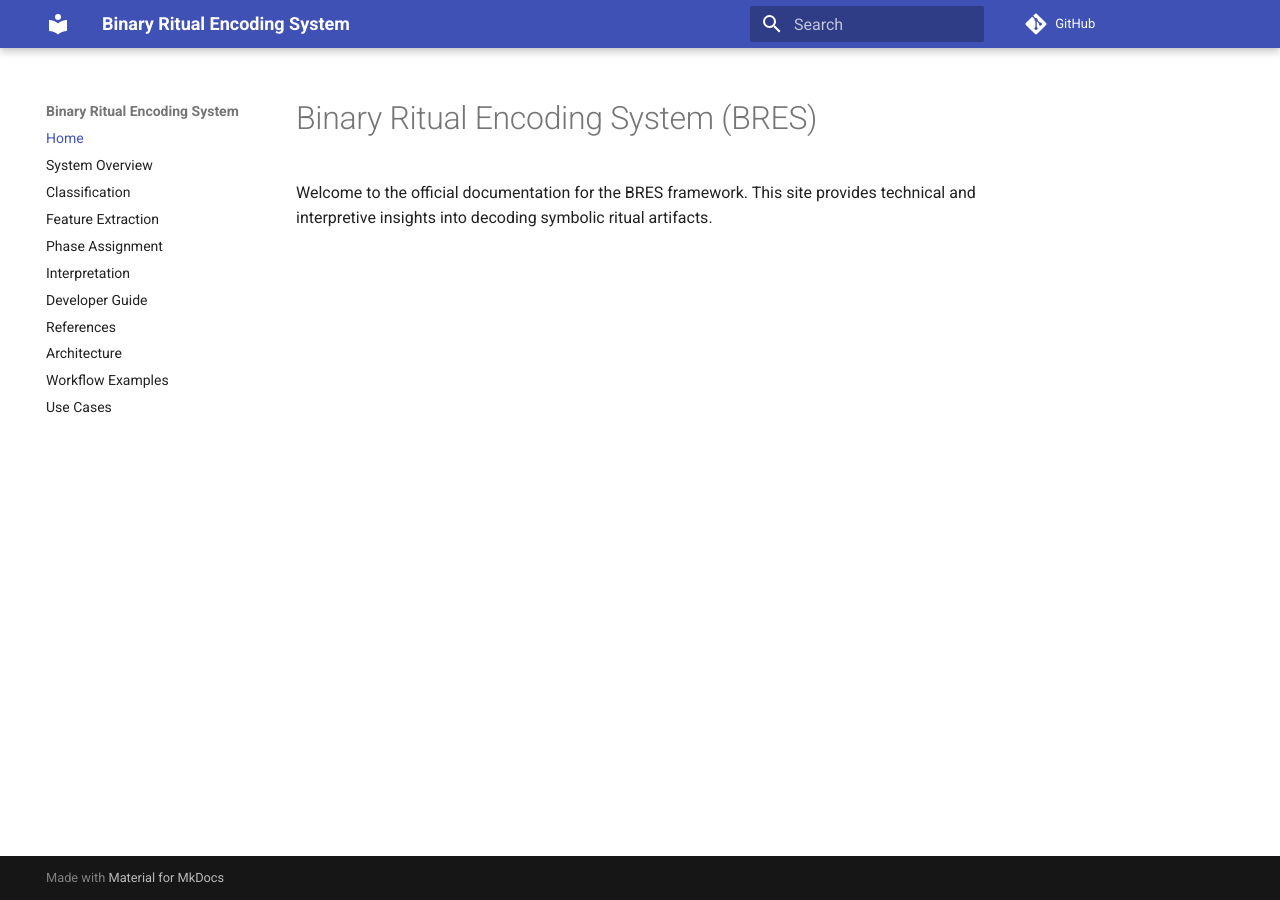
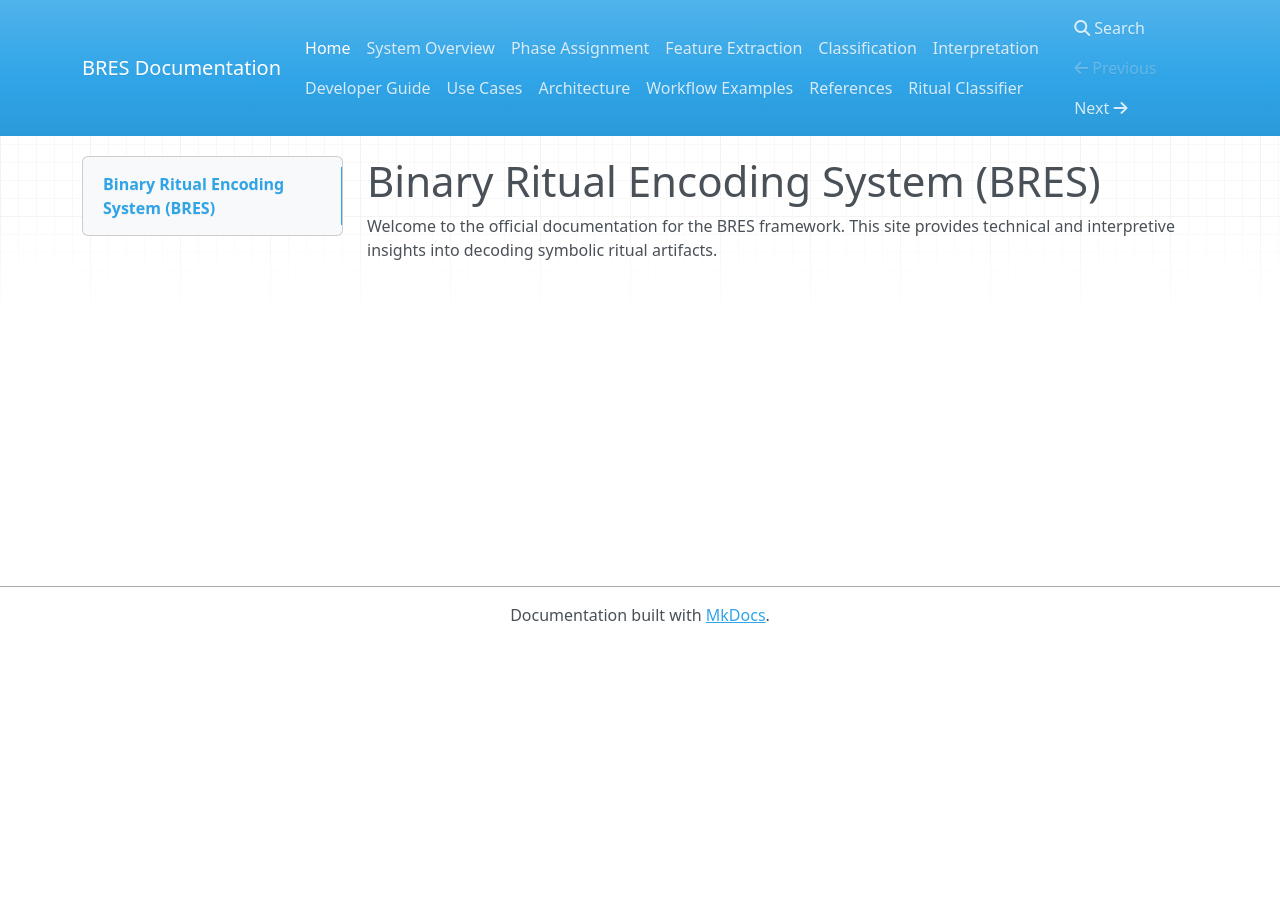
Before and after one commit to amy2213/bres-docs, an MkDocs documentation site: the page built from docs/index.md, in a window 1280 px wide. Built offline with MkDocs 1.6.1, drawn with Linux system fonts in a browser that asks for light colours; nearby versions of some CDN libraries; comment, search, counter and statistics services are not loaded.

Commit message:
Add ritual classifier module to docs

```diff
--- a/mkdocs.yml
+++ b/mkdocs.yml
@@ -1,16 +1,15 @@
-site_name: Binary Ritual Encoding System
-repo_url: https://github.com/yourusername/bres
-theme:
-  name: material
+
+site_name: BRES Documentation
 nav:
   - Home: index.md
   - System Overview: system_overview.md
+  - Phase Assignment: phase_assignment.md
+  - Feature Extraction: feature_extraction.md
   - Classification: classification.md
-  - Feature Extraction: feature_extraction.md
-  - Phase Assignment: phase_assignment.md
   - Interpretation: interpretation.md
   - Developer Guide: developer_guide.md
-  - References: references.md
+  - Use Cases: use_cases.md
   - Architecture: architecture.md
   - Workflow Examples: workflow_examples.md
-  - Use Cases: use_cases.md
+  - References: references.md
+  - Ritual Classifier: ritual_classifier.md
```
Also changed, not shown: docs/ritual_classifier.md (added, +90 -0 lines).
